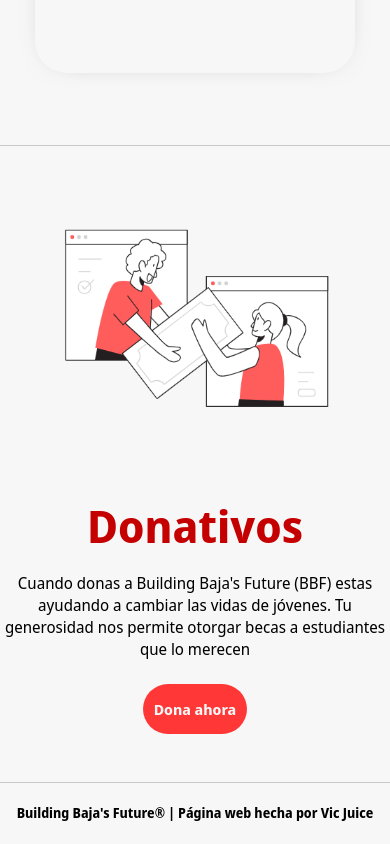
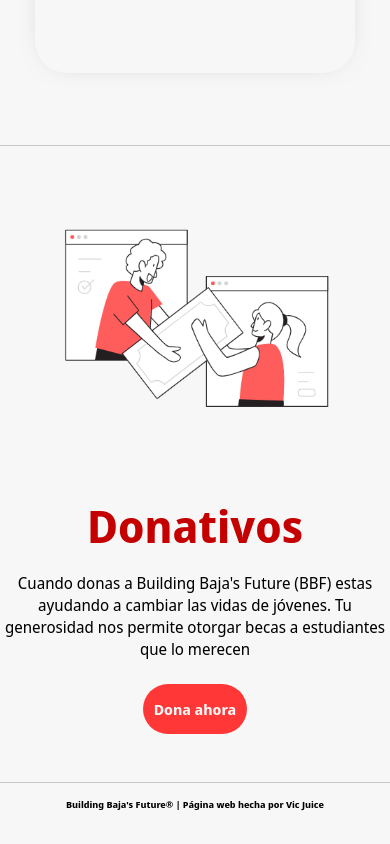
Before and after one commit to vicjuice28/BBF-Landing-Page, a plain HTML site: page index.html in a window 390 px wide. Shown: the part 5331-6175 px from the top of the page. Drawn offline with Linux system fonts and the light colour scheme.

Commit message:
Footer h5 to .5 rem

```diff
--- a/styles.css
+++ b/styles.css
@@ -593,4 +593,7 @@ a:visited {
         font-size: .8rem;
     }
 
+    .footer h5{
+        font-size: .6rem;
+    }
 }
```
